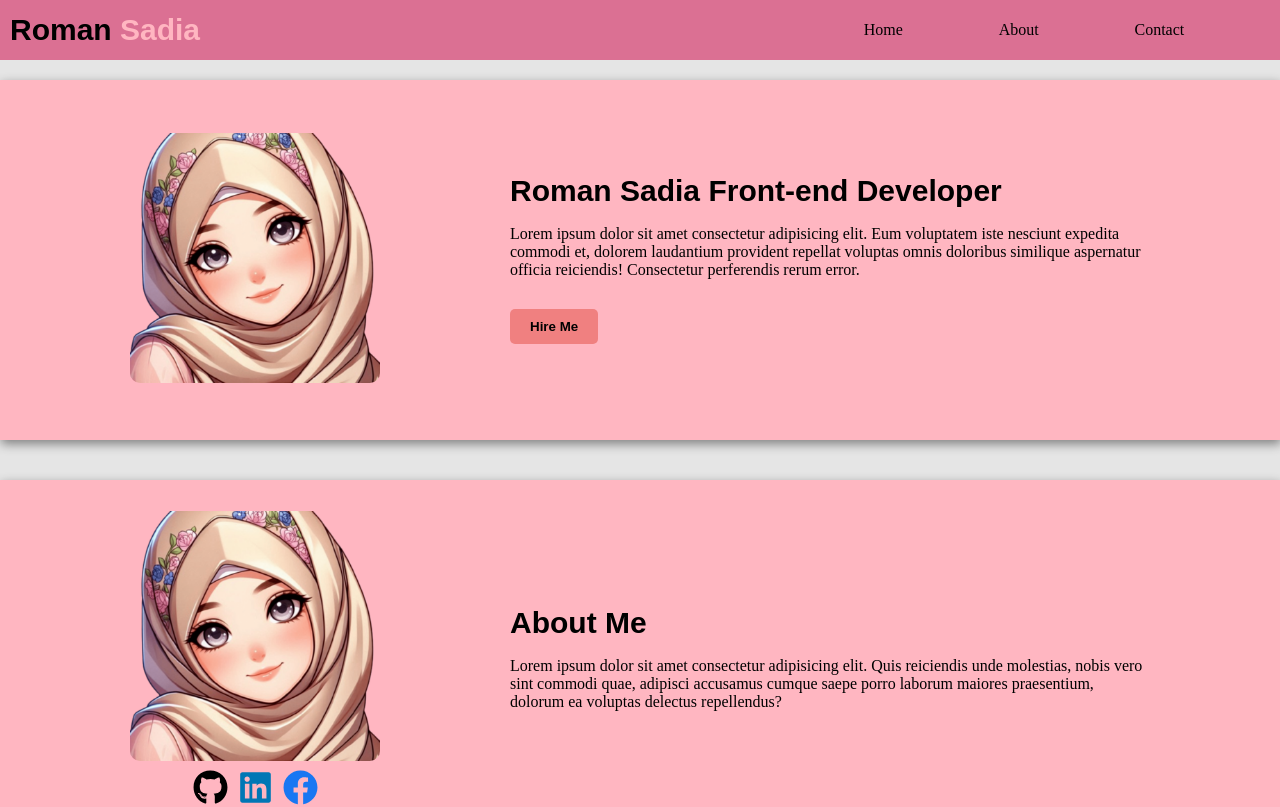
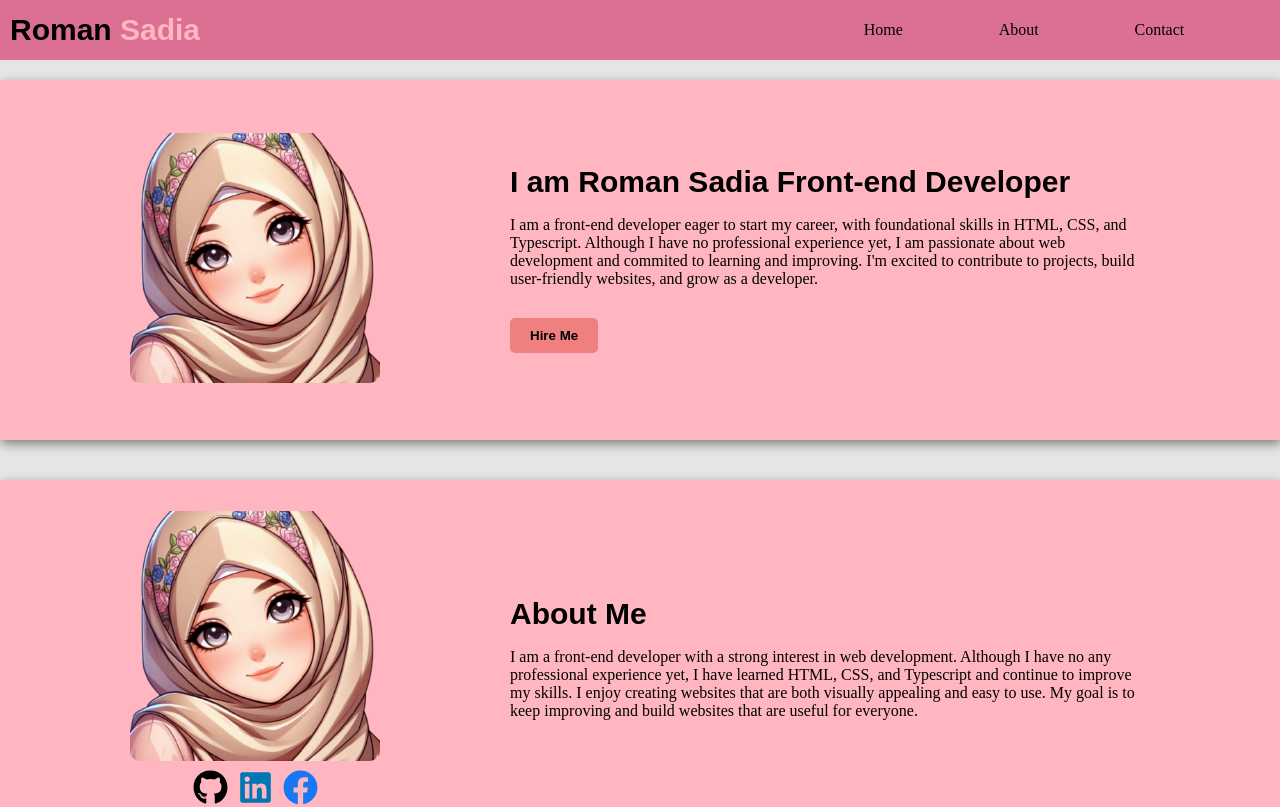
Before and after one commit to sadiaromi/Milestone2-Portfolio-Custom-Css, a Next.js app: page / in a window 1280 px wide. Shown: the top 807 px of the page. Built offline with nearby package versions, Linux system fonts and the light colour scheme.

Commit message:
first commit

```diff
--- a/src/components/About.tsx
+++ b/src/components/About.tsx
@@ -27,7 +27,7 @@ function About() {
                 <div className="hero-right-div">
                     <h1 className="title-hero">About Me</h1>
                         <p className="description-hero">
-                       Lorem ipsum dolor sit amet consectetur adipisicing elit. Quis reiciendis unde molestias, nobis vero sint commodi quae, adipisci accusamus cumque saepe porro laborum maiores praesentium, dolorum ea voluptas delectus repellendus?
+                            I am a front-end developer with a strong interest in web development. Although I have no any professional experience yet, I have learned HTML, CSS, and Typescript and continue to improve my skills. I enjoy creating websites that are both visually appealing and easy to use. My goal is to keep improving and build websites that are useful for everyone.
                         </p>
                 </div>
 
--- a/src/components/Hero.tsx
+++ b/src/components/Hero.tsx
@@ -16,10 +16,10 @@ function Hero() {
                 </div>
                 {/* right */}
                 <div className="hero-right-div">
-                    <h1 className="title-hero"> Roman Sadia
+                    <h1 className="title-hero">I am Roman Sadia
                     Front-end Developer</h1>
                         <p className="description-hero">
-                            Lorem ipsum dolor sit amet consectetur adipisicing elit. Eum voluptatem iste nesciunt expedita commodi et, dolorem laudantium provident repellat voluptas omnis doloribus similique aspernatur officia reiciendis! Consectetur perferendis rerum error.
+                               I am a front-end developer eager to start my career, with foundational skills in HTML, CSS, and Typescript. Although I have no professional experience yet, I am passionate about web development and commited to learning and improving. I'm excited to contribute to projects, build user-friendly websites, and grow as a developer.
 </p>
                         <button className="hero-btn">Hire Me</button>
                 </div>
```
